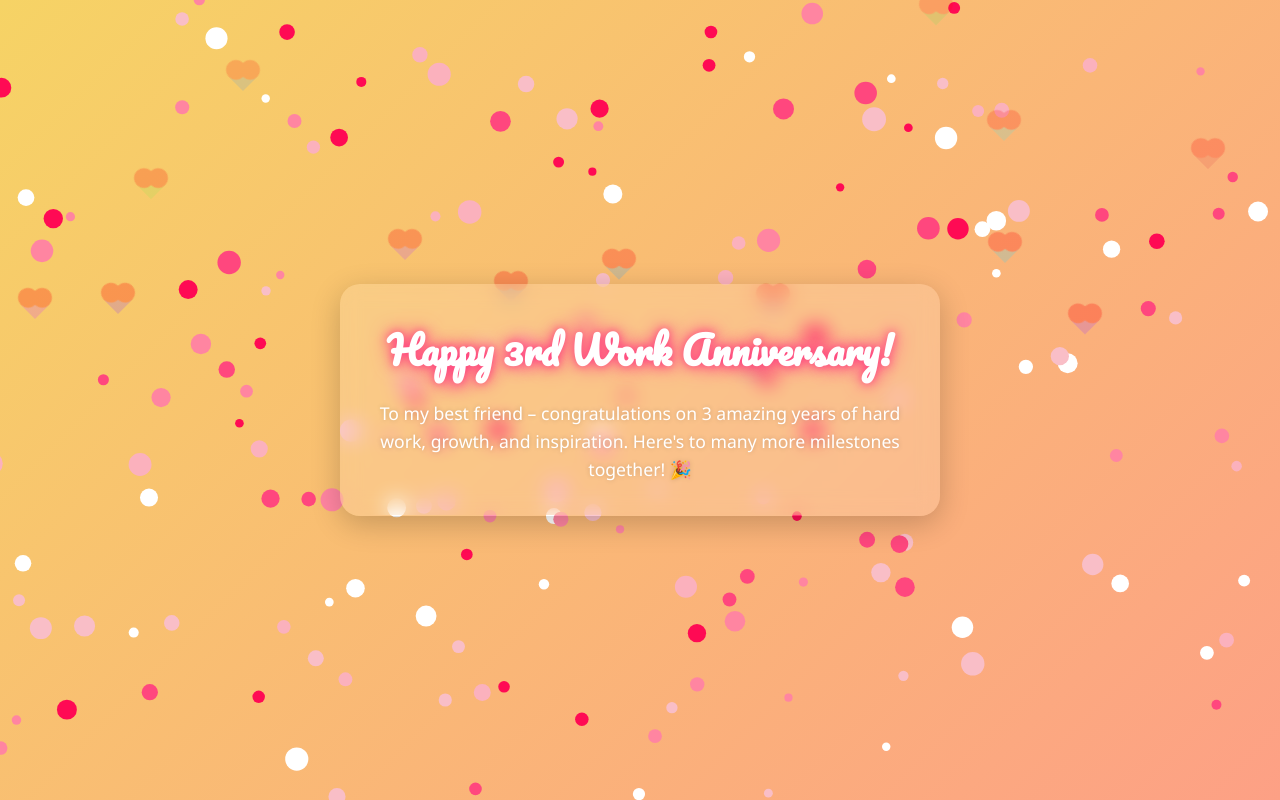
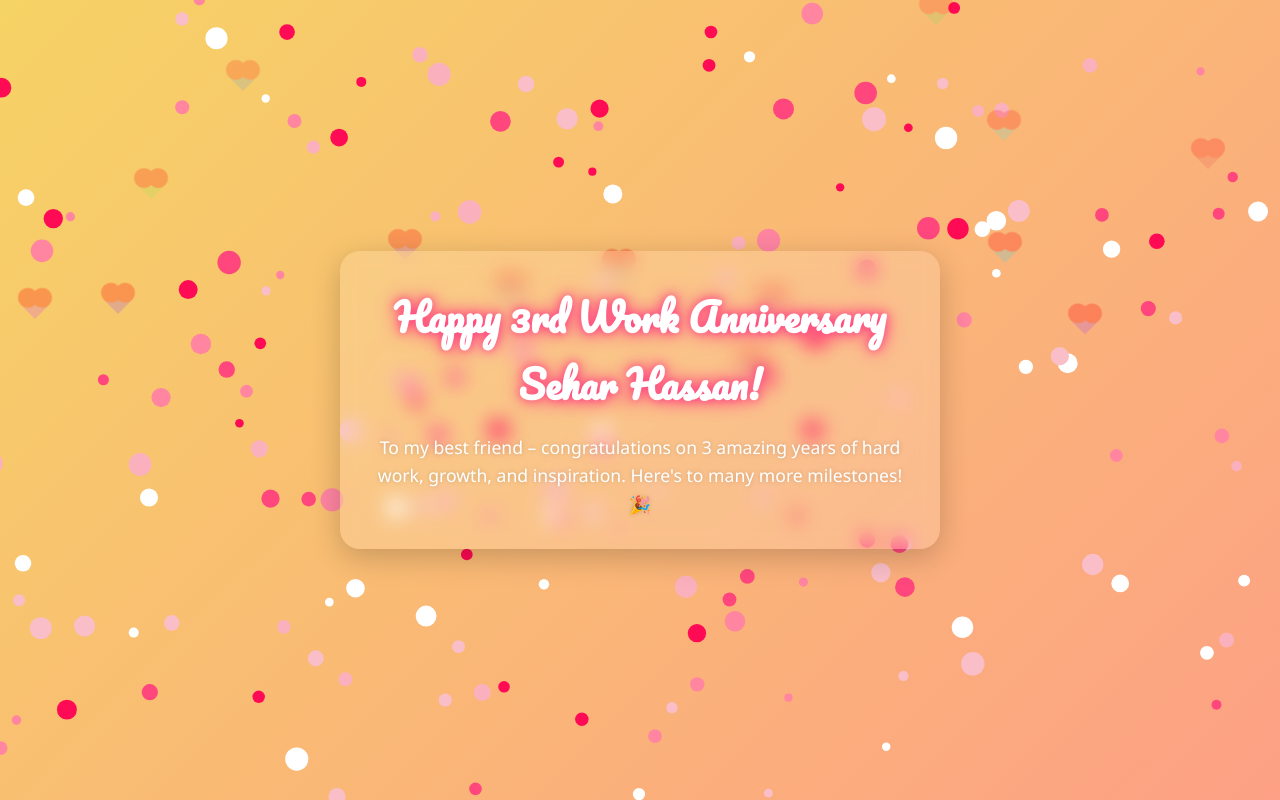
Before and after one commit to shehrozali12/Wishes, a plain HTML site: page index.html in a window 1280 px wide. Drawn offline with Linux system fonts and the light colour scheme.

Commit message:
Update index.html

```diff
--- a/index.html
+++ b/index.html
@@ -139,8 +139,8 @@
   <canvas id="confetti-canvas"></canvas>
 
   <div class="card">
-    <h1>Happy 3rd Work Anniversary!</h1>
-    <p>To my best friend – congratulations on 3 amazing years of hard work, growth, and inspiration. Here's to many more milestones together! 🎉</p>
+    <h1>Happy 3rd Work Anniversary Sehar Hassan!</h1>
+    <p>To my best friend – congratulations on 3 amazing years of hard work, growth, and inspiration. Here's to many more milestones! 🎉</p>
   </div>
 
   <!-- Floating hearts -->
```
